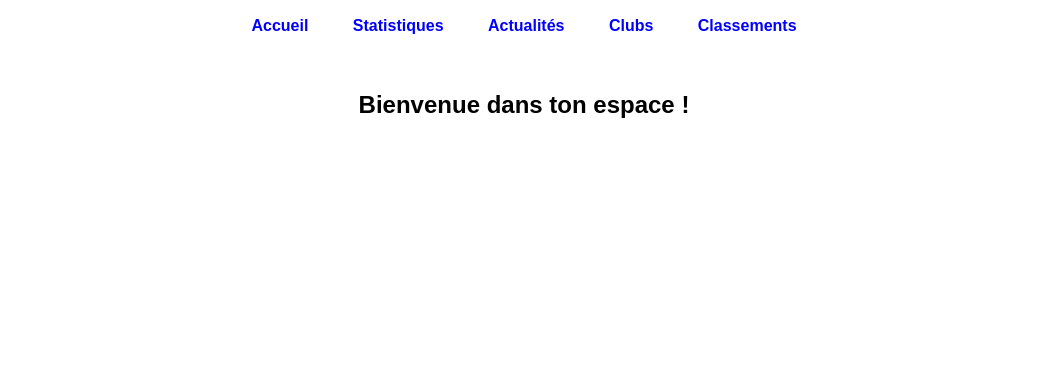
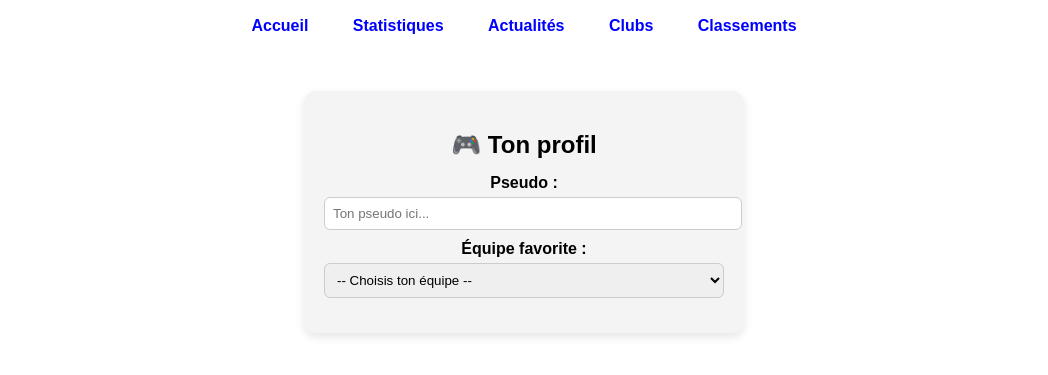
Before and after one commit to Instant-N1/National1, a plain HTML site: page pages/mon-espace.html in a window 1280 px wide. Shown: the part 253-628 px from the top of the page, without its empty margins (116-1164 px from the left). Drawn offline with Linux system fonts and the light colour scheme.

Commit message:
ajout pseudo/club fav

```diff
--- a/pages/mon-espace.html
+++ b/pages/mon-espace.html
@@ -33,8 +33,49 @@
     </div>
   </header>
 
-  <h2>Bienvenue dans ton espace !</h2>
-  <p id="user-email"></p>
+<div class="carte-preferences">
+  <h2>🎮 Ton profil</h2>
+  <label for="pseudo">Pseudo :</label>
+  <input type="text" id="pseudo" placeholder="Ton pseudo ici...">
+
+  <label for="equipe">Équipe favorite :</label>
+  <select id="equipe">
+    <option value="">-- Choisis ton équipe --</option>
+    <option value="Red Star">Red Star</option>
+    <option value="Martigues">Martigues</option>
+    <option value="Versailles">Versailles</option>
+    <option value="Nîmes">Nîmes</option>
+    <!-- Ajoute ici toutes les équipes de National 1 -->
+  </select>
+
+  <div id="confirmation" class="confirmation-msg"></div>
+</div>
+
+<script>
+  const pseudoInput = document.getElementById('pseudo');
+  const equipeSelect = document.getElementById('equipe');
+  const confirmation = document.getElementById('confirmation');
+
+  // Charger les valeurs au chargement
+  window.addEventListener('DOMContentLoaded', () => {
+    const savedPseudo = localStorage.getItem('pseudo');
+    const savedEquipe = localStorage.getItem('equipe');
+
+    if (savedPseudo) pseudoInput.value = savedPseudo;
+    if (savedEquipe) equipeSelect.value = savedEquipe;
+  });
+
+  // Sauvegarder automatiquement
+  pseudoInput.addEventListener('input', () => {
+    localStorage.setItem('pseudo', pseudoInput.value);
+    confirmation.innerText = "✅ Pseudo enregistré !";
+  });
+
+  equipeSelect.addEventListener('change', () => {
+    localStorage.setItem('equipe', equipeSelect.value);
+    confirmation.innerText = "✅ Équipe favorite enregistrée !";
+  });
+</script>
 
   <script src="https://www.gstatic.com/firebasejs/10.12.0/firebase-app.js"></script>
   <script src="https://www.gstatic.com/firebasejs/10.12.0/firebase-auth.js"></script>
--- a/styles/style.css
+++ b/styles/style.css
@@ -721,6 +721,41 @@ nav ul li.active a {
   display: none;
 }
 
+.carte-preferences {
+  background-color: #f4f4f4;
+  padding: 20px;
+  border-radius: 12px;
+  box-shadow: 0 4px 10px rgba(0,0,0,0.1);
+  max-width: 400px;
+  margin: 20px auto;
+  font-family: sans-serif;
+}
+
+.carte-preferences h2 {
+  margin-bottom: 15px;
+}
+
+.carte-preferences label {
+  display: block;
+  margin-top: 10px;
+  font-weight: bold;
+}
+
+.carte-preferences input,
+.carte-preferences select {
+  width: 100%;
+  padding: 8px;
+  margin-top: 5px;
+  border-radius: 6px;
+  border: 1px solid #ccc;
+}
+
+.confirmation-msg {
+  margin-top: 15px;
+  font-size: 0.9em;
+  color: green;
+}
+
 footer {
     background-color: blue;
     color: white;
```
